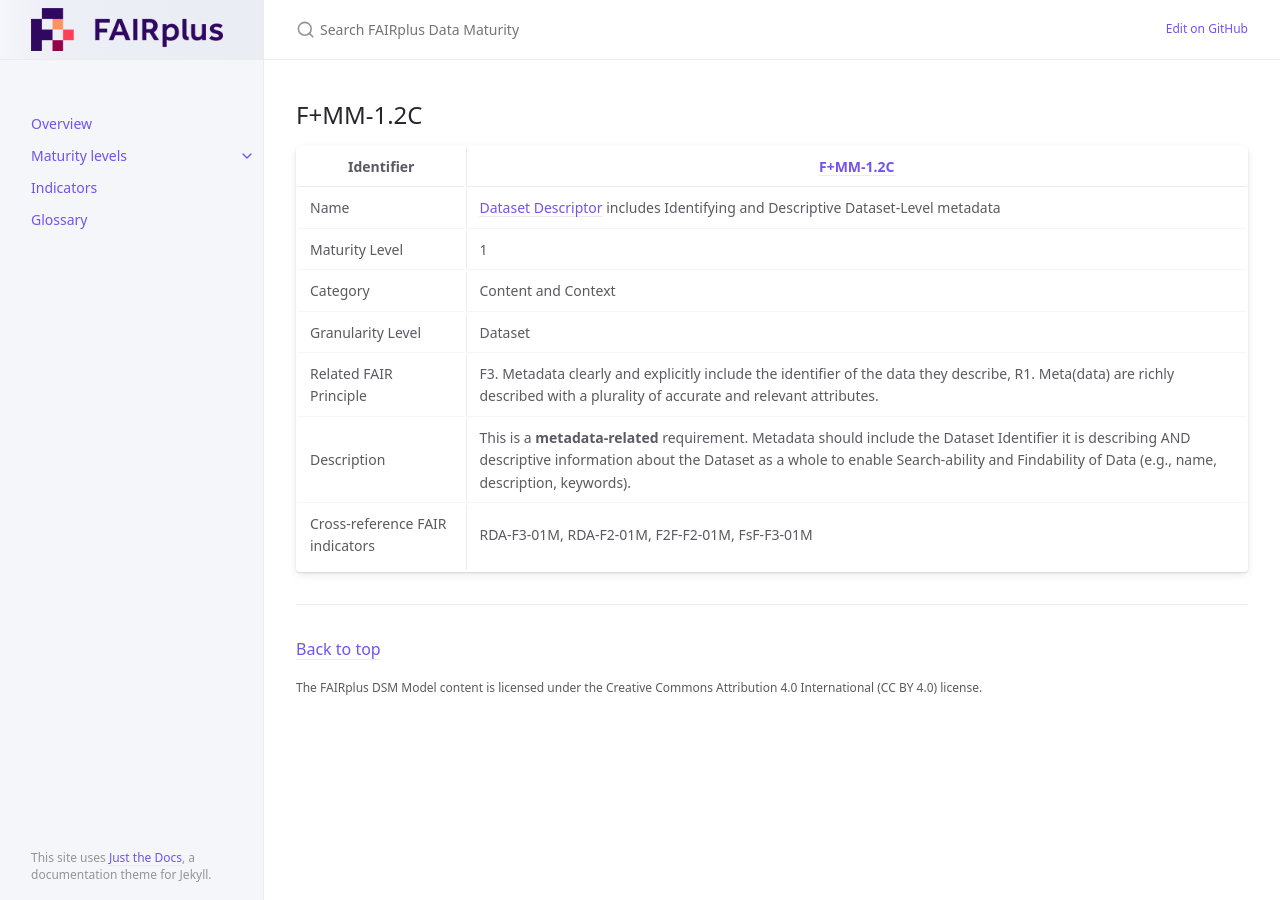
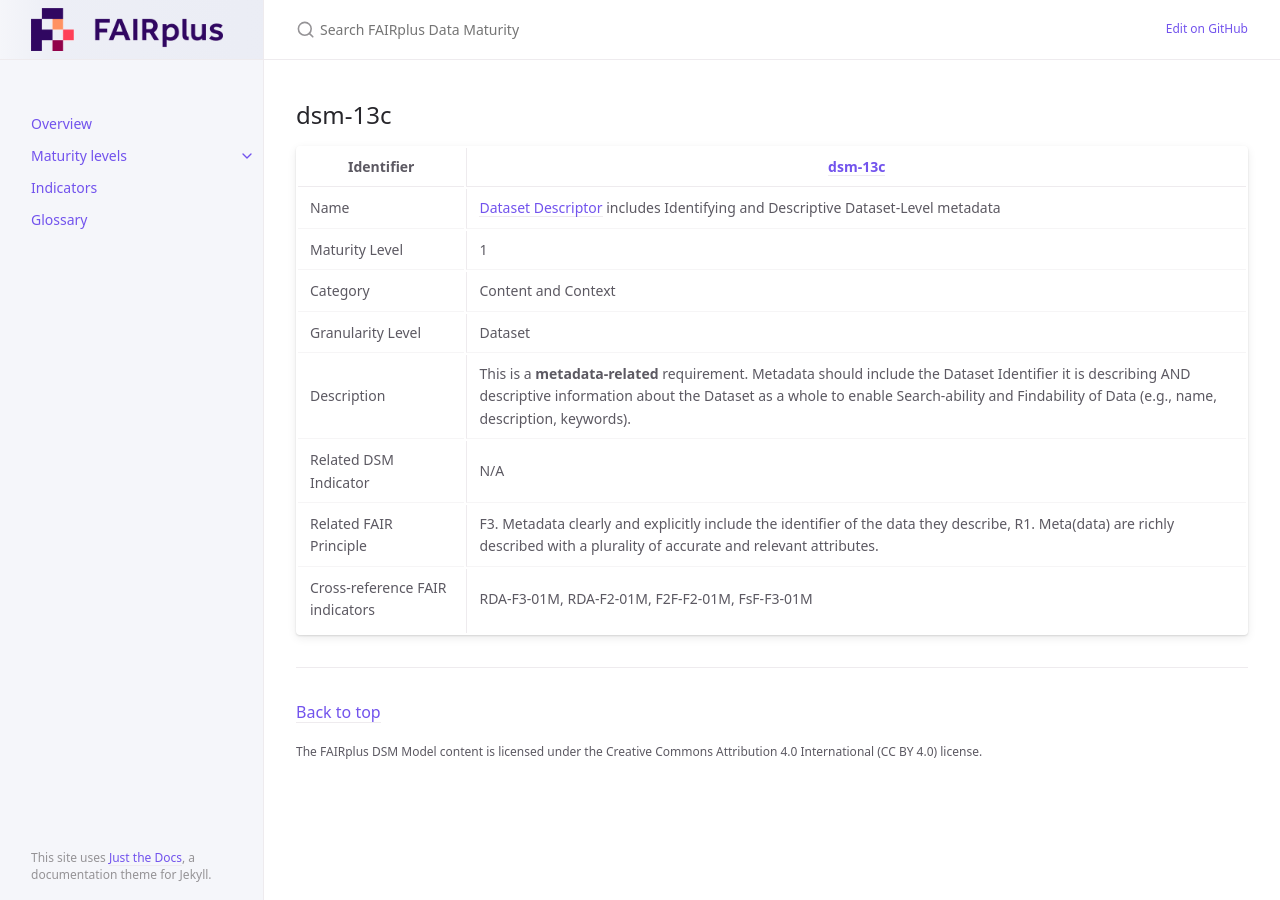
Before and after one commit to FAIRplus/Data-Maturity, a Jekyll site: the page built from docs/_indicators/dsm-13c.md, in a window 1280 px wide. Built offline with Jekyll 4.4.1, drawn with Linux system fonts in a browser that asks for light colours.

Commit message:
Update and rename B. F+MM-1.2C.md to dsm-13c.md

```diff
--- a/docs/_indicators/B. F+MM-1.2C.md
+++ b/docs/_indicators/dsm-13c.md
@@ -1,18 +1,19 @@
 ---
 layout: default
-title: F+MM-1.2C
+title: dsm-13c
 parent_level: level1
 nav_exclude: True
 ---
 
-## F+MM-1.2C
+## dsm-13c
 
-| Identifier | [F+MM-1.2C](https://github.com/FAIRplus/Data-Maturity/edit/v0.3/docs/_indicators/B.%20F+MM-1.2C.md) |
+| Identifier | [dsm-13c](https://github.com/FAIRplus/Data-Maturity/blob/master/docs/_indicators/dsm-13c.md) |
 | ---------- | ----------|
 | Name | [Dataset Descriptor](https://fairplus.github.io/Data-Maturity/docs/Glossary/#dataset-descriptor) includes Identifying and Descriptive Dataset-Level metadata  |
 | Maturity Level | 1 |
 | Category | Content and Context |
 | Granularity Level | Dataset |
+| Description | This is a **metadata-related** requirement. Metadata should include the Dataset Identifier it is describing AND descriptive information about the Dataset as a whole to enable Search-ability and Findability of Data (e.g., name, description, keywords). |
+| Related DSM Indicator | N/A |
 | Related FAIR Principle | F3. Metadata clearly and explicitly include the identifier of the data they describe, R1. Meta(data) are richly described with a plurality of accurate and relevant attributes. |
-| Description | This is a **metadata-related** requirement. Metadata should include the Dataset Identifier it is describing AND descriptive information about the Dataset as a whole to enable Search-ability and Findability of Data (e.g., name, description, keywords). |
 | Cross-reference FAIR indicators | RDA-F3-01M, RDA-F2-01M, F2F-F2-01M, FsF-F3-01M |
```
